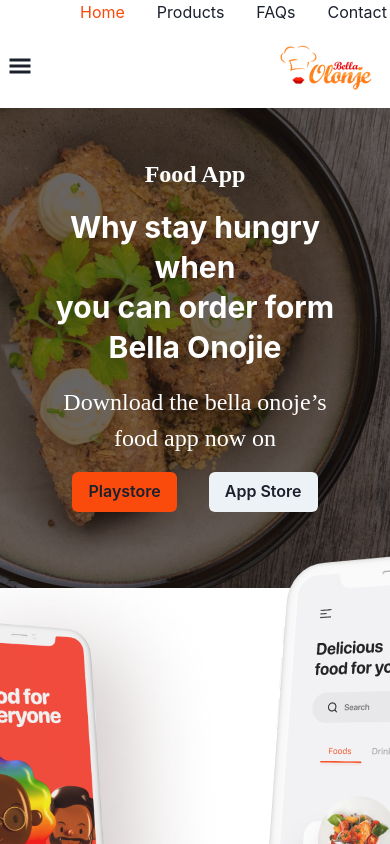
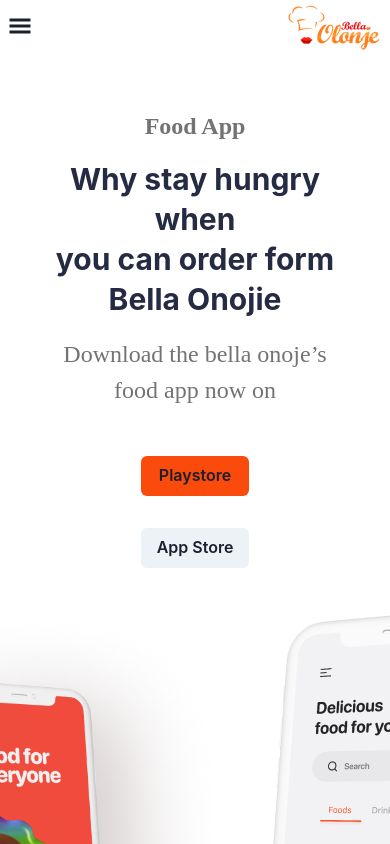
Before and after one commit to jahrulezfrancis/Food-delivery-web-app, a React (Create React App) app: page / in a window 390 px wide. Shown: the top 844 px of the page. Built offline with nearby package versions, Linux system fonts and the light colour scheme.

Commit message:
fixed welcome section responsiveness

```diff
--- a/src/Components/Header/Navigation.jsx
+++ b/src/Components/Header/Navigation.jsx
@@ -12,7 +12,7 @@
 export default function () {
 
     return (
-        <Box display={{ sm: 'none', md: 'none', lg: 'block' }}>
+        <Box display={{ base: 'none', md: 'none', lg: 'block' }}>
             <UnorderedList listStyleType='none'>
                 <HStack spacing='2em' align='center' mr='2em'>
                     <NavLink to='/' >
@@ -40,7 +40,7 @@
 
 export function MobileMenu() {
     return (
-        <Box w='100%' display={{ sm: 'block', md: 'block', lg: 'none' }}>
+        <Box w='100%' display={{  base: 'block', md: 'block', lg: 'none' }}>
             <HStack w='100%'>
                 <Menu>
                     <MenuButton
@@ -72,7 +72,7 @@
                         </MenuItem>
                     </MenuList>
                 </Menu>
-                <Stack align='end' justify='center' w='100%' p='.5em'>
+                <Stack align='flex-end' justify='center' w='100%'>
                     <NavLink>
                         <Image src={MobileLogo} alt='header logo' />
                     </NavLink>
--- a/src/Components/Header/Welcome.jsx
+++ b/src/Components/Header/Welcome.jsx
@@ -1,28 +1,30 @@
-import { Box, Button, Heading, HStack, VStack, Text, Image, Divider, Center } from '@chakra-ui/react'
+import { Box, Button, Heading, HStack, VStack, Text, Image, useMediaQuery, Flex, } from '@chakra-ui/react'
 import React from 'react'
 import FoodBG from "../../Components/Images/foodbg.png"
 
 
 export const TwoBTN = () => {
+    const [isLargerThan1280] = useMediaQuery('(max-width: 500px)')
     return (
-        <HStack spacing='2em'>
-            <Button bgColor='#FA4A0C' bgRepeat='no-repeat' objectFit='cover'>Playstore</Button>
-            <Button>App Store</Button>
-        </HStack>
+        <Flex direction={isLargerThan1280 ? 'column' : 'row'} m='1em' spacing='2em'>
+            <Button m='1em' bgColor='#FA4A0C' bgRepeat='no-repeat' objectFit='cover'>Playstore</Button>
+            <Button m='1em'>App Store</Button>
+        </Flex>
     )
 }
 
 
 export default function Introsec() {
+    const [isLargerThan1280] = useMediaQuery('(max-width: 500px)')
     return (
-        <Box bgImage={FoodBG} height='auto' minH={'30em'}>
+        <Box bgImage={ isLargerThan1280 ? null : FoodBG} height='auto' minH={'30em'}>
             <VStack p='3em' spacing='1em'>
-                <Text color='white' fontFamily='Montserrat' fontSize='1.5em' fontWeight={700} align='center'>Food App</Text>
-                <Heading textAlign='center' color='white'>
+                <Text color={isLargerThan1280 ? '#737373' : 'white'} fontFamily='Montserrat' fontSize='1.5em' fontWeight={700} align='center'>Food App</Text>
+                <Heading color={isLargerThan1280 ? '#252B42' : 'white'} textAlign='center'>
                     Why stay hungry when <br />
                     you can order form Bella Onojie
                 </Heading>
-                <Text color='white' fontFamily='Montserrat' fontSize='1.5em' fontWeight={500} align='center'>
+                <Text color={isLargerThan1280 ? '#737373' : 'white'} fontFamily='Montserrat' fontSize='1.5em' fontWeight={500} align='center'>
                     Download the bella onoje’s food app now on</Text>
                 <TwoBTN />
             </VStack>
```
